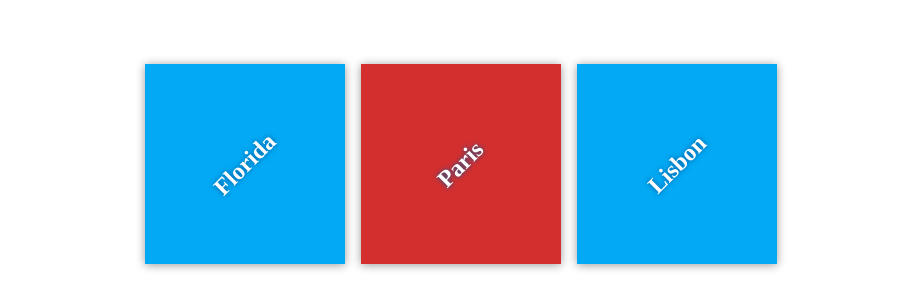
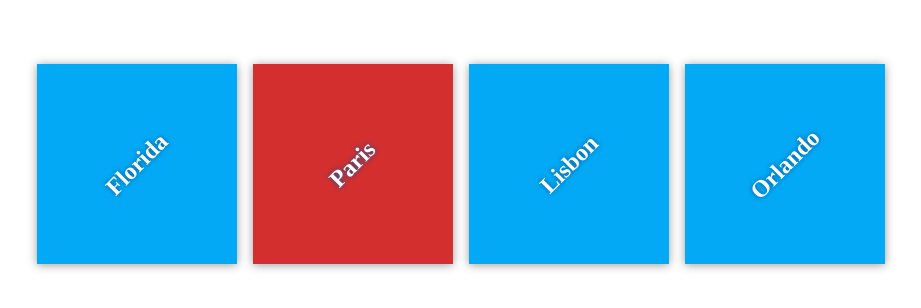
Before and after one commit to lsromain/my-travel-plans, a plain HTML site: page index.html in a window 1280 px wide. Shown: the part 236-544 px from the top of the page, without its empty margins (179-1100 px from the left). Drawn offline with Linux system fonts and the light colour scheme; files that its build step writes are made by us from their sources.

Commit message:
Add Orlando destination

```diff
--- a/index.html
+++ b/index.html
@@ -22,6 +22,10 @@
                 <h2>Lisbon</h2>
             </div>
 
+            <div class="destination" id="Orlando">
+                <h2>Orlando</h2>
+            </div>
+
         </div>
     </div>
 
```
